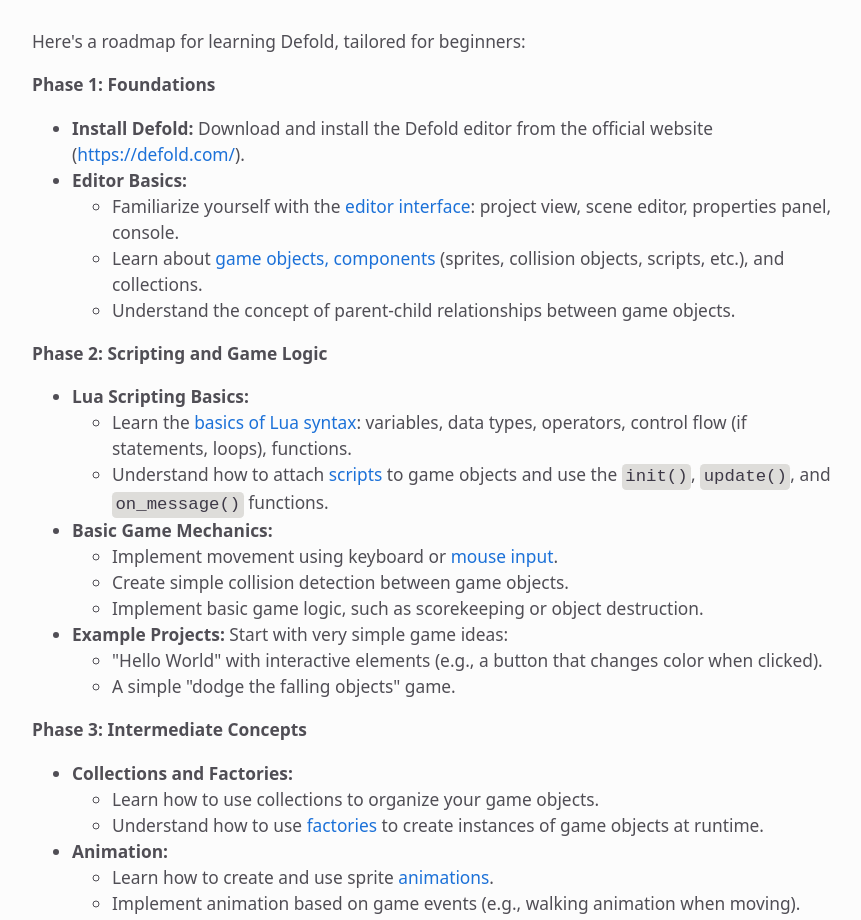
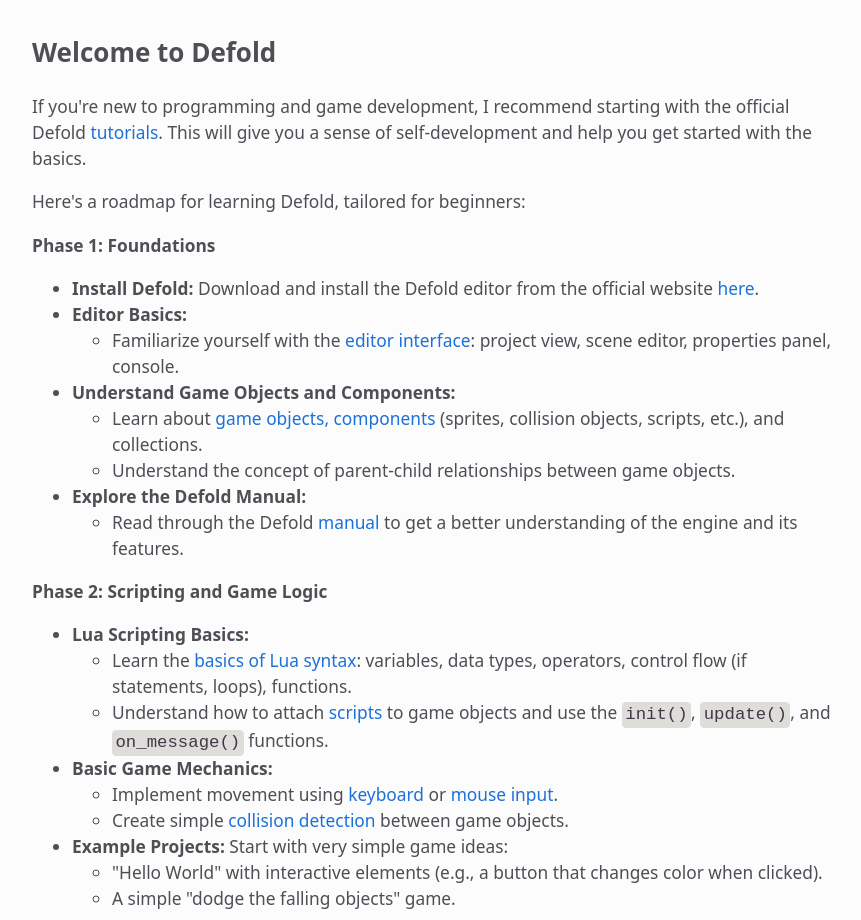
Before and after one commit to Ali-Al-Khuwaja/Defold-beginner-roadmap, a plain HTML site: page index.html in a window 1280 px wide. Shown: the top 920 px of the page, without its empty margins (208-1069 px from the left). Drawn offline with Linux system fonts and the light colour scheme.

Commit message:
Edit: added more links and  reorganized some content

```diff
--- a/index.html
+++ b/index.html
@@ -23,15 +23,26 @@
   </style>
 </head>
 <body>
+<h2>Welcome to Defold</h2>
+<p>If you're new to programming and game development, I recommend starting with the official Defold <a href="https://defold.com/tutorials/">tutorials</a>. This will give you a sense of self-development and help you get started with the basics.</p>
 <p>Here's a roadmap for learning Defold, tailored for beginners:</p>
 <p><strong>Phase 1: Foundations</strong></p>
 <ul>
-<li><strong>Install Defold:</strong> Download and install the Defold editor from the official website (<a href="https://www.google.com/url?sa=E&amp;source=gmail&amp;q=https://defold.com/">https://defold.com/</a>).</li>
+<li><strong>Install Defold:</strong> Download and install the Defold editor from the official website <a href="https://defold.com/download/">here</a>.</li>
 <li><strong>Editor Basics:</strong>
 <ul>
 <li>Familiarize yourself with the <a href="https://defold.com/manuals/editor/">editor interface</a>: project view, scene editor, properties panel, console.</li>
+</ul>
+</li>
+<li><strong>Understand Game Objects and Components:</strong>
+<ul>
 <li>Learn about <a href="https://defold.com/manuals/building-blocks/">game objects, components</a> (sprites, collision objects, scripts, etc.), and collections.</li>
 <li>Understand the concept of parent-child relationships between game objects.</li>
+</ul>
+</li>
+<li><strong>Explore the Defold Manual:</strong>
+<ul>
+<li>Read through the Defold <a href="https://defold.com/manuals/">manual</a> to get a better understanding of the engine and its features.</li>
 </ul>
 </li>
 </ul>
@@ -45,9 +56,8 @@
 </li>
 <li><strong>Basic Game Mechanics:</strong>
 <ul>
-<li>Implement movement using keyboard or <a href="https://defold.com/manuals/input-mouse-and-touch/">mouse input</a>.</li>
-<li>Create simple collision detection between game objects.</li>
-<li>Implement basic game logic, such as scorekeeping or object destruction.</li>
+<li>Implement movement using <a href="https://defold.com/manuals/input-key-and-text/">keyboard</a> or <a href="https://defold.com/manuals/input-mouse-and-touch/">mouse input</a>.</li>
+<li>Create simple <a href="https://defold.com/examples/physics/dynamic/">collision detection</a> between game objects.</li>
 </ul>
 </li>
 <li><strong>Example Projects:</strong> Start with very simple game ideas:
@@ -110,7 +120,7 @@
 <li><strong>Start small:</strong> Don't try to create a complex game right away. Start with small, manageable projects and gradually increase the complexity.</li>
 <li><strong>Focus on understanding the fundamentals:</strong> Make sure you have a solid understanding of the basic concepts before moving on to more advanced topics.</li>
 <li><strong>Don't be afraid to ask for help:</strong> The Defold community is very helpful and welcoming to beginners.</li>
-<li><strong>Official Tutorials:</strong> Work through the <a href="https://defold.com/tutorials/">official Defold tutorials</a> on their website. These are a great starting point and cover the basics effectively.</li>
+<li><strong>Official examples:</strong> Work through the <a href="https://defold.com/examples/">examples</a>, These are a great starting point and cover the basics effectively.</li>
 </ul>
 </body>
 </html>
```
Also changed, not shown: 1 other file.
